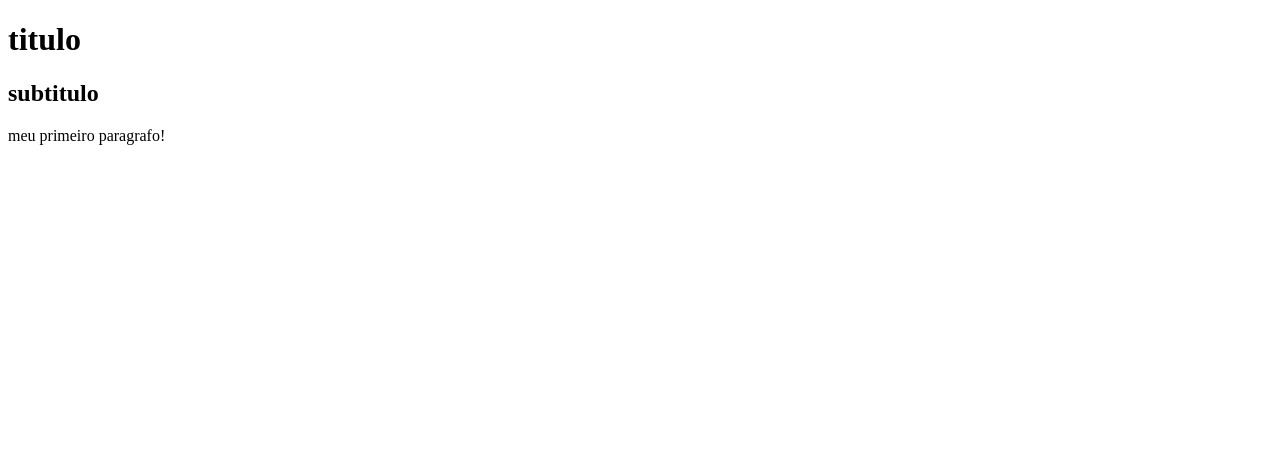
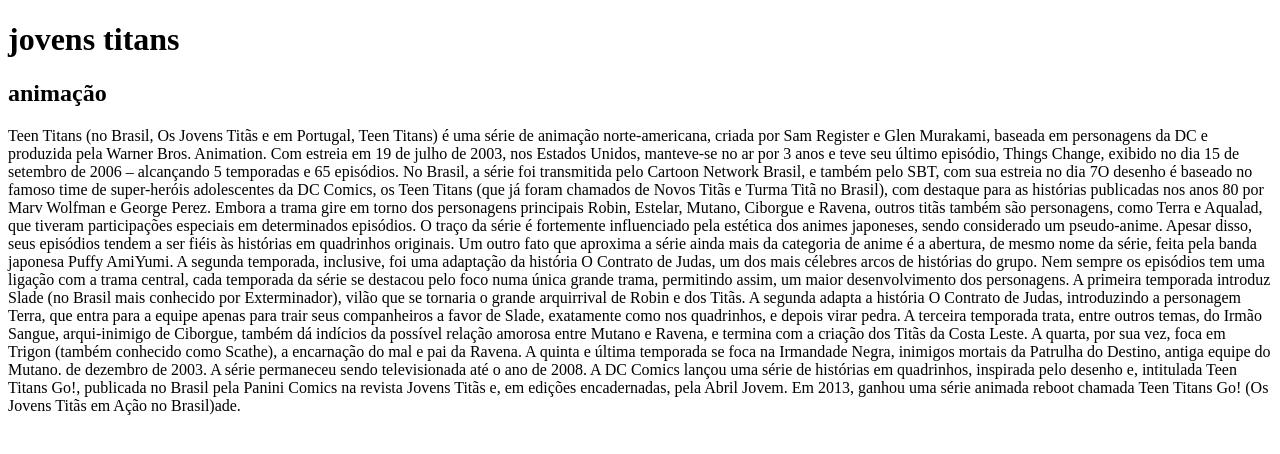
Before and after one commit to bianca-vitoria-giacobo/meublog1d, a plain HTML site: page index.html in a window 1280 px wide. Drawn offline with Linux system fonts and the light colour scheme.

Commit message:
criação do primeiro conteudo

```diff
--- a/index.html
+++ b/index.html
@@ -6,8 +6,23 @@
     <title>Document</title>
 </head>
 <body>
-    <h1>titulo</h1>
-    <h2>subtitulo</h2>
-    <p>meu primeiro paragrafo!</p>
+    <h1>jovens titans</h1>
+    <h2>animação</h2>
+    <p>Teen Titans (no Brasil, Os Jovens Titãs e em Portugal, Teen Titans) é uma série de animação norte-americana, criada por Sam Register e Glen Murakami, baseada em personagens da DC e produzida pela Warner Bros. Animation.
+
+        Com estreia em 19 de julho de 2003, nos Estados Unidos, manteve-se no ar por 3 anos e teve seu último episódio, Things Change, exibido no dia 15 de setembro de 2006 – alcançando 5 temporadas e 65 episódios.
+
+        No Brasil, a série foi transmitida pelo Cartoon Network Brasil, e também pelo SBT, com sua estreia no dia 7O desenho é baseado no famoso time de super-heróis adolescentes da DC Comics, os Teen Titans (que já foram chamados de Novos Titãs e Turma Titã no Brasil), com destaque para as histórias publicadas nos anos 80 por Marv Wolfman e George Perez.
+
+        Embora a trama gire em torno dos personagens principais Robin, Estelar, Mutano, Ciborgue e Ravena, outros titãs também são personagens, como Terra e Aqualad, que tiveram participações especiais em determinados episódios.
+
+        O traço da série é fortemente influenciado pela estética dos animes japoneses, sendo considerado um pseudo-anime. Apesar disso, seus episódios tendem a ser fiéis às histórias em quadrinhos originais. Um outro fato que aproxima a série ainda mais da categoria de anime é a abertura, de mesmo nome da série, feita pela banda japonesa Puffy AmiYumi. A segunda temporada, inclusive, foi uma adaptação da história O Contrato de Judas, um dos mais célebres arcos de histórias do grupo.
+
+        Nem sempre os episódios tem uma ligação com a trama central, cada temporada da série se destacou pelo foco numa única grande trama, permitindo assim, um maior desenvolvimento dos personagens.
+
+        A primeira temporada introduz Slade (no Brasil mais conhecido por Exterminador), vilão que se tornaria o grande arquirrival de Robin e dos Titãs. A segunda adapta a história O Contrato de Judas, introduzindo a personagem Terra, que entra para a equipe apenas para trair seus companheiros a favor de Slade, exatamente como nos quadrinhos, e depois virar pedra. A terceira temporada trata, entre outros temas, do Irmão Sangue, arqui-inimigo de Ciborgue, também dá indícios da possível relação amorosa entre Mutano e Ravena, e termina com a criação dos Titãs da Costa Leste. A quarta, por sua vez, foca em Trigon (também conhecido como Scathe), a encarnação do mal e pai da Ravena. A quinta e última temporada se foca na Irmandade Negra, inimigos mortais da Patrulha do Destino, antiga equipe do Mutano. de dezembro de 2003. A série permaneceu sendo televisionada até o ano de 2008. A DC Comics lançou uma série de histórias em quadrinhos, inspirada pelo desenho e, intitulada Teen Titans Go!, publicada no Brasil pela Panini Comics na revista Jovens Titãs e, em edições encadernadas, pela Abril Jovem.
+
+        Em 2013, ganhou uma série animada reboot chamada Teen Titans Go! (Os Jovens Titãs em Ação no Brasil)ade.
+    </p>
 </body>
 </html>
```
